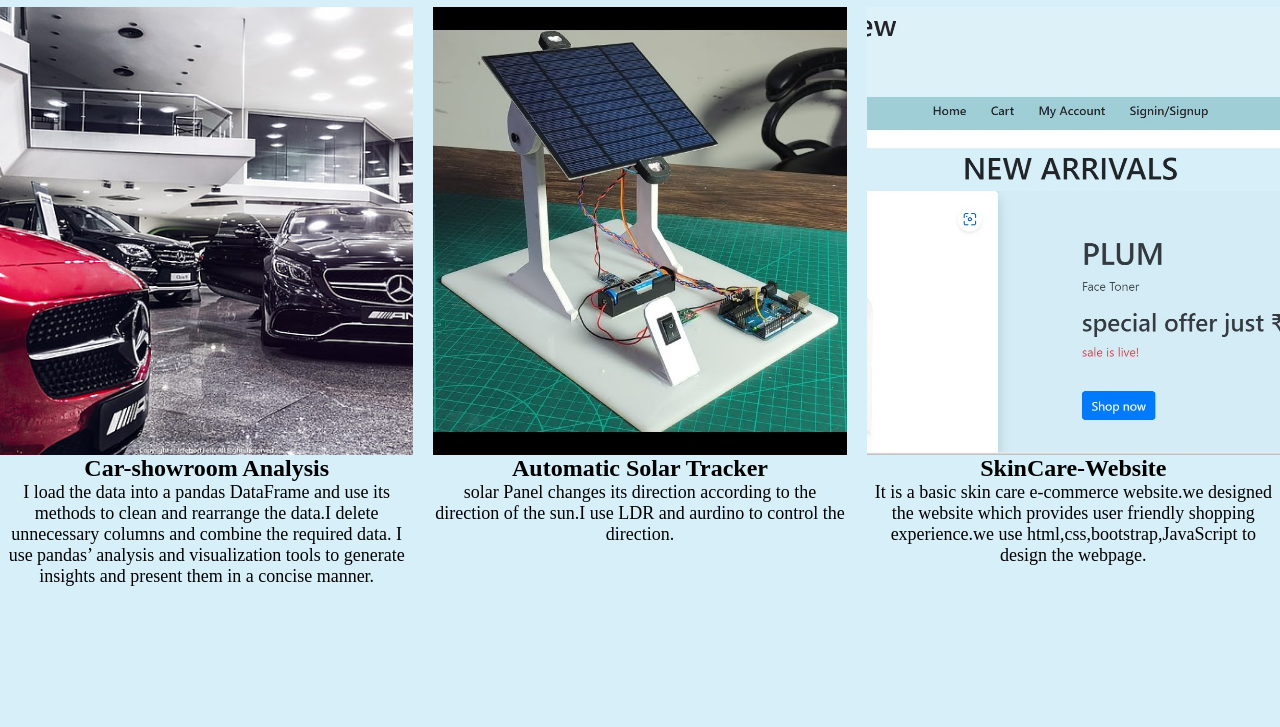
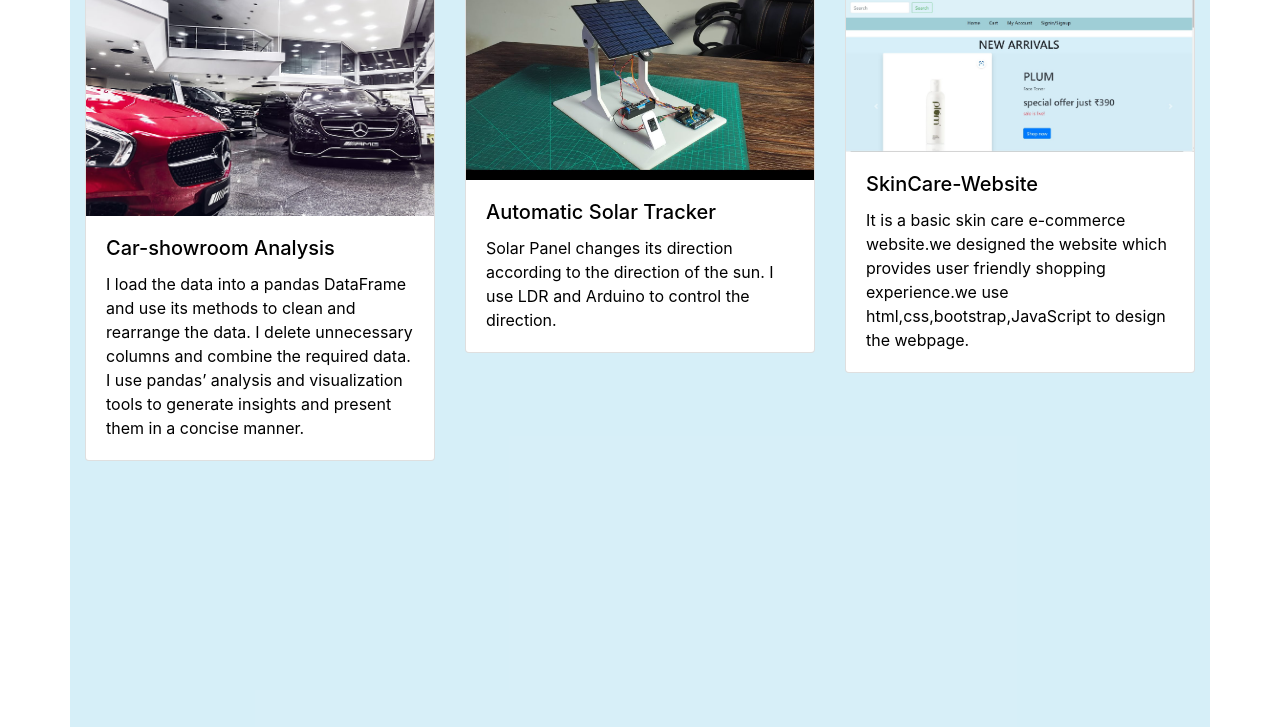
Before and after one commit to PondariMurari/my-portfolio, a plain HTML site: page project.html in a window 1280 px wide. Shown: the part 73-800 px from the top of the page. Drawn offline with nearby package versions, Linux system fonts and the light colour scheme.

Commit message:
second commit

```diff
--- a/project.html
+++ b/project.html
@@ -4,28 +4,45 @@
     <title>Projects</title>
 </head>
 <body>
-    <div class="container">
-        <h1>My Projects</h1>
-        <div class="projects">
-            <div class="project">
-                <img class="project-image" src="car-show room analysis.jpg" alt="Project 1">
-                <div class="project-title">Car-showroom Analysis</div>
-                <div class="project-description">I load the data into a pandas DataFrame and
-                     use its methods to clean and rearrange the data.I delete unnecessary
-                     columns and combine the required data. I use pandas’ analysis and visualization tools to generate insights
-                     and present them in a concise manner.</div>
+    <!-- Add this link to the head of your HTML file to include Bootstrap CSS -->
+<link rel="stylesheet" href="https://maxcdn.bootstrapcdn.com/bootstrap/4.0.0/css/bootstrap.min.css">
+
+<div class="container">
+    <h1>My Projects</h1>
+    <div class="row">
+        <div class="col-sm-12 col-md-6 col-lg-4">
+            <div class="card">
+                <img class="card-img-top" src="car-show room analysis.jpg" alt="Project 1">
+                <div class="card-body">
+                    <h5 class="card-title">Car-showroom Analysis</h5>
+                    <p class="card-text">I load the data into a pandas DataFrame and use its methods to clean and rearrange the data. I delete unnecessary columns and combine the required data. I use pandas’ analysis and visualization tools to generate insights and present them in a concise manner.</p>
+                </div>
             </div>
-            <div class="project">
-                <img class="project-image" src="solar tracker.jpg" alt="Project 2">
-                <div class="project-title">Automatic Solar Tracker</div>
-                <div class="project-description">solar Panel changes its direction according to the direction of the sun.I use LDR and aurdino to control the direction.</div>
+        </div>
+        <div class="col-sm-12 col-md-6 col-lg-4">
+            <div class="card">
+                <img class="card-img-top" src="solar tracker.jpg" alt="Project 2">
+                <div class="card-body">
+                    <h5 class="card-title">Automatic Solar Tracker</h5>
+                    <p class="card-text">Solar Panel changes its direction according to the direction of the sun. I use LDR and Arduino to control the direction.</p>
+                </div>
             </div>
-            <div class="project">
-                <img class="project-image" src="website.jpg" alt="Project 3">
-                <div class="project-title">SkinCare-Website</div>
-                <div class="project-description">It is a basic skin care e-commerce website.we designed the website which provides user friendly shopping experience.we use html,css,bootstrap,JavaScript to design the webpage.</div>
         </div>
+        <div class="col-sm-12 col-md-6 col-lg-4">
+            <div class="card">
+                <img class="card-img-top" src="website.jpg" alt="Project 3">
+                <div class="card-body">
+                    <h5 class="card-title">SkinCare-Website</h5>
+                    <p class="card-text">It is a basic skin care e-commerce website.we designed the website which provides user friendly shopping experience.we use html,css,bootstrap,JavaScript to design the webpage.</p>
+                </div>
+            </div>
+        </div>
+    </div>
 </div>
+<script src="https://code.jquery.com/jquery-3.2.1.slim.min.js"></script>
+<script src="https://cdnjs.cloudflare.com/ajax/libs/popper.js/1.12.9/umd/popper.min.js"></script>
+<script src="https://maxcdn.bootstrapcdn.com/bootstrap/4.0.0/js/bootstrap.min.js"></script>
+
 <style>
     .container {
         width: absolute;
```
Also changed, not shown: index.html (+36 -43 lines).
